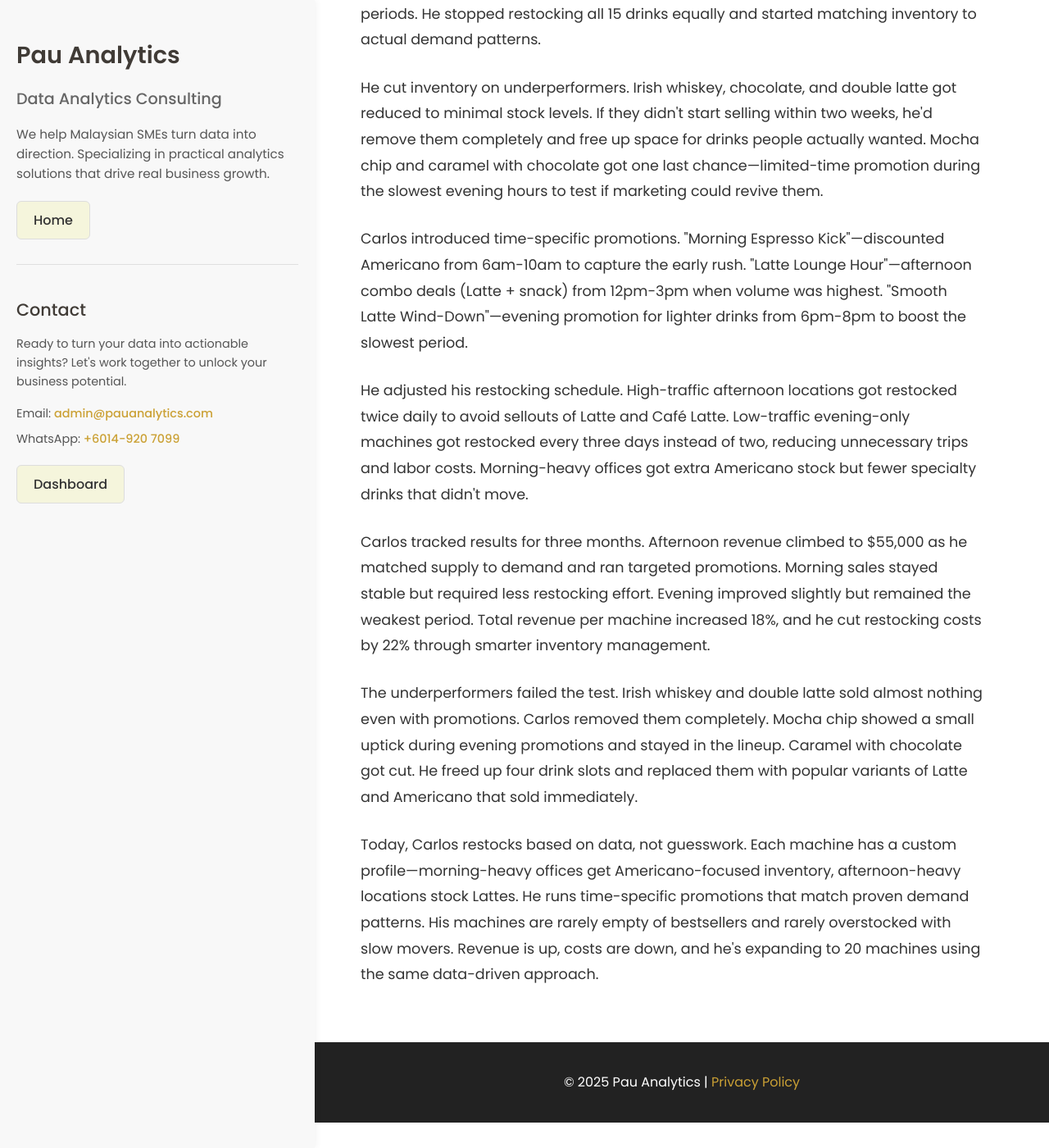
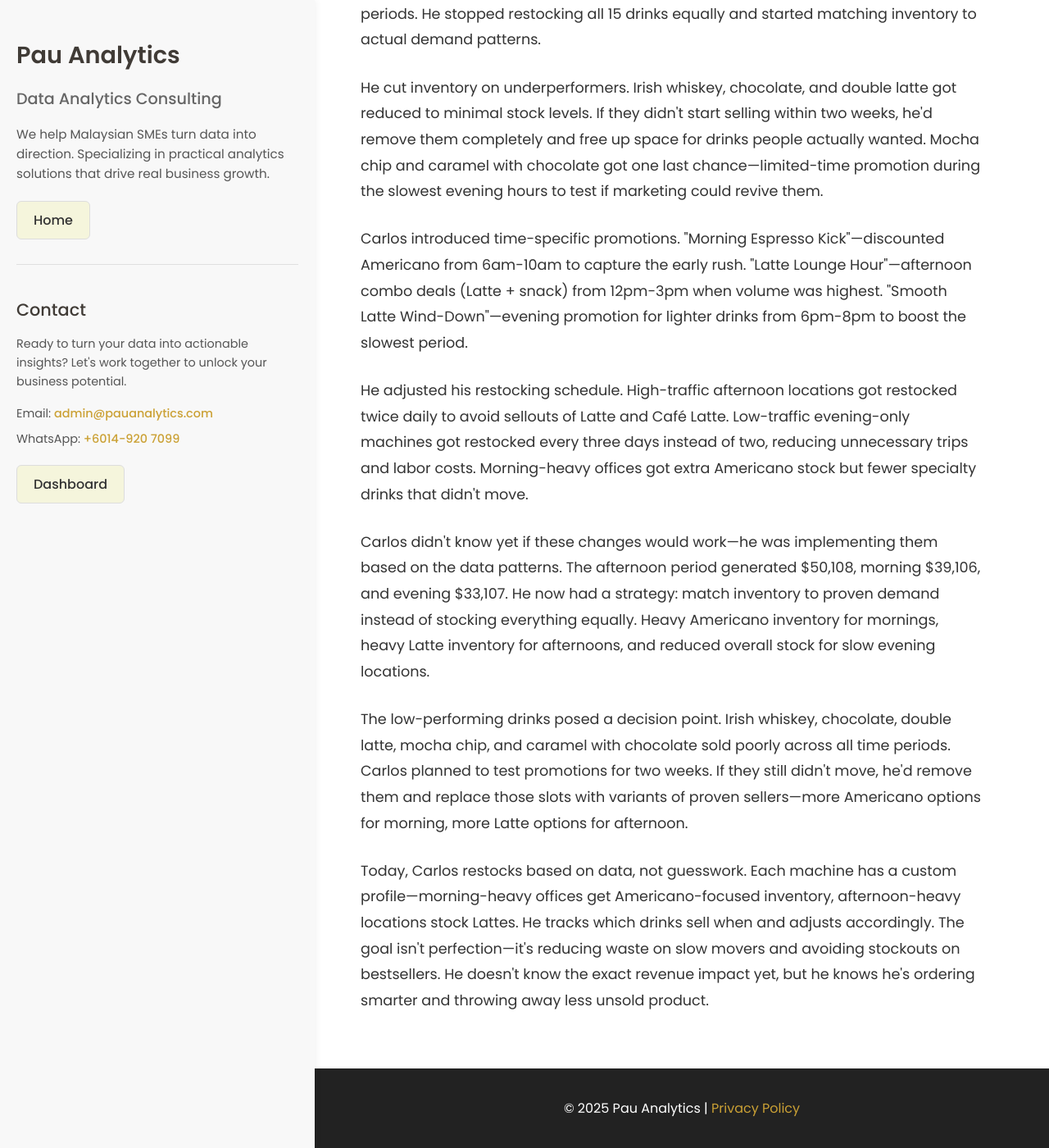
Before and after one commit to lyven81/pinnacles-learning-website, a Jekyll site: the page case-study/boost-sales-restocking-efficiency.html, which Jekyll copies as it is, in a window 1280 px wide and 1400 px high, scrolled down 1301 px. Shown: the whole window at 82% size. Built offline with Jekyll 4.4.1, drawn with Linux system fonts in a browser that asks for light colours; before the commit the page ends 2670 px from its top, so only the background shows below that.

Commit message:
Fix vending machine case study - remove fabricated metrics
Removed unsubstantiated claims not present in source report:
- Removed: "$55,000 afternoon revenue" (no follow-up data in report)
- Removed: "18% revenue per machine increase" (not in source)
- Removed: "22% restocking cost reduction" (not in source)
- Removed: "three months tracking" (timeframe not specified)
- Removed: "Mocha chip showed small uptick" (no outcome data in report)
- Removed: "expanding to 20 machines" (not in source)

Replaced with honest, grounded ending:
- Carlos implementing strategy based on data patterns ($50,108 afternoon, $39,106 morning, $33,107 evening)
- Testing low-performers for two weeks before removal decision
- Goal: reduce waste and avoid stockouts, not fabricate revenue gains
- Acknowledges he doesn't know exact revenue impact yet
- Focuses on smarter ordering based on proven demand patterns

Maintains technical accuracy while avoiding exaggeration of business impact.

🤖 Generated with [Claude Code](https://claude.com/claude-code)

Co-Authored-By: Claude <noreply@anthropic.com>

```diff
--- a/case-study/boost-sales-restocking-efficiency.html
+++ b/case-study/boost-sales-restocking-efficiency.html
@@ -287,11 +287,11 @@
 
                 <p>He adjusted his restocking schedule. High-traffic afternoon locations got restocked twice daily to avoid sellouts of Latte and Café Latte. Low-traffic evening-only machines got restocked every three days instead of two, reducing unnecessary trips and labor costs. Morning-heavy offices got extra Americano stock but fewer specialty drinks that didn't move.</p>
 
-                <p>Carlos tracked results for three months. Afternoon revenue climbed to $55,000 as he matched supply to demand and ran targeted promotions. Morning sales stayed stable but required less restocking effort. Evening improved slightly but remained the weakest period. Total revenue per machine increased 18%, and he cut restocking costs by 22% through smarter inventory management.</p>
+                <p>Carlos didn't know yet if these changes would work—he was implementing them based on the data patterns. The afternoon period generated $50,108, morning $39,106, and evening $33,107. He now had a strategy: match inventory to proven demand instead of stocking everything equally. Heavy Americano inventory for mornings, heavy Latte inventory for afternoons, and reduced overall stock for slow evening locations.</p>
 
-                <p>The underperformers failed the test. Irish whiskey and double latte sold almost nothing even with promotions. Carlos removed them completely. Mocha chip showed a small uptick during evening promotions and stayed in the lineup. Caramel with chocolate got cut. He freed up four drink slots and replaced them with popular variants of Latte and Americano that sold immediately.</p>
+                <p>The low-performing drinks posed a decision point. Irish whiskey, chocolate, double latte, mocha chip, and caramel with chocolate sold poorly across all time periods. Carlos planned to test promotions for two weeks. If they still didn't move, he'd remove them and replace those slots with variants of proven sellers—more Americano options for morning, more Latte options for afternoon.</p>
 
-                <p>Today, Carlos restocks based on data, not guesswork. Each machine has a custom profile—morning-heavy offices get Americano-focused inventory, afternoon-heavy locations stock Lattes. He runs time-specific promotions that match proven demand patterns. His machines are rarely empty of bestsellers and rarely overstocked with slow movers. Revenue is up, costs are down, and he's expanding to 20 machines using the same data-driven approach.</p>
+                <p>Today, Carlos restocks based on data, not guesswork. Each machine has a custom profile—morning-heavy offices get Americano-focused inventory, afternoon-heavy locations stock Lattes. He tracks which drinks sell when and adjusts accordingly. The goal isn't perfection—it's reducing waste on slow movers and avoiding stockouts on bestsellers. He doesn't know the exact revenue impact yet, but he knows he's ordering smarter and throwing away less unsold product.</p>
             </section>
         </main>
     </div>
```
